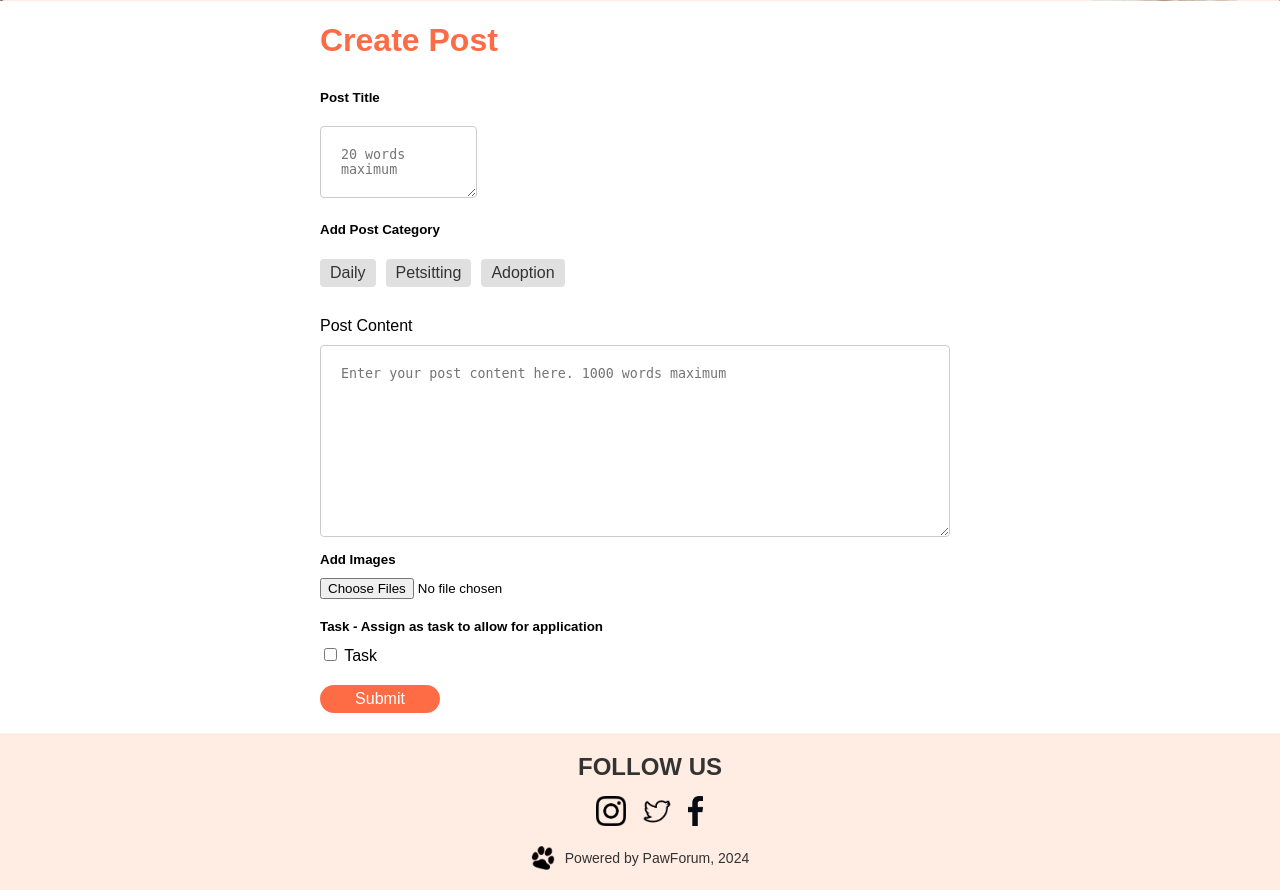
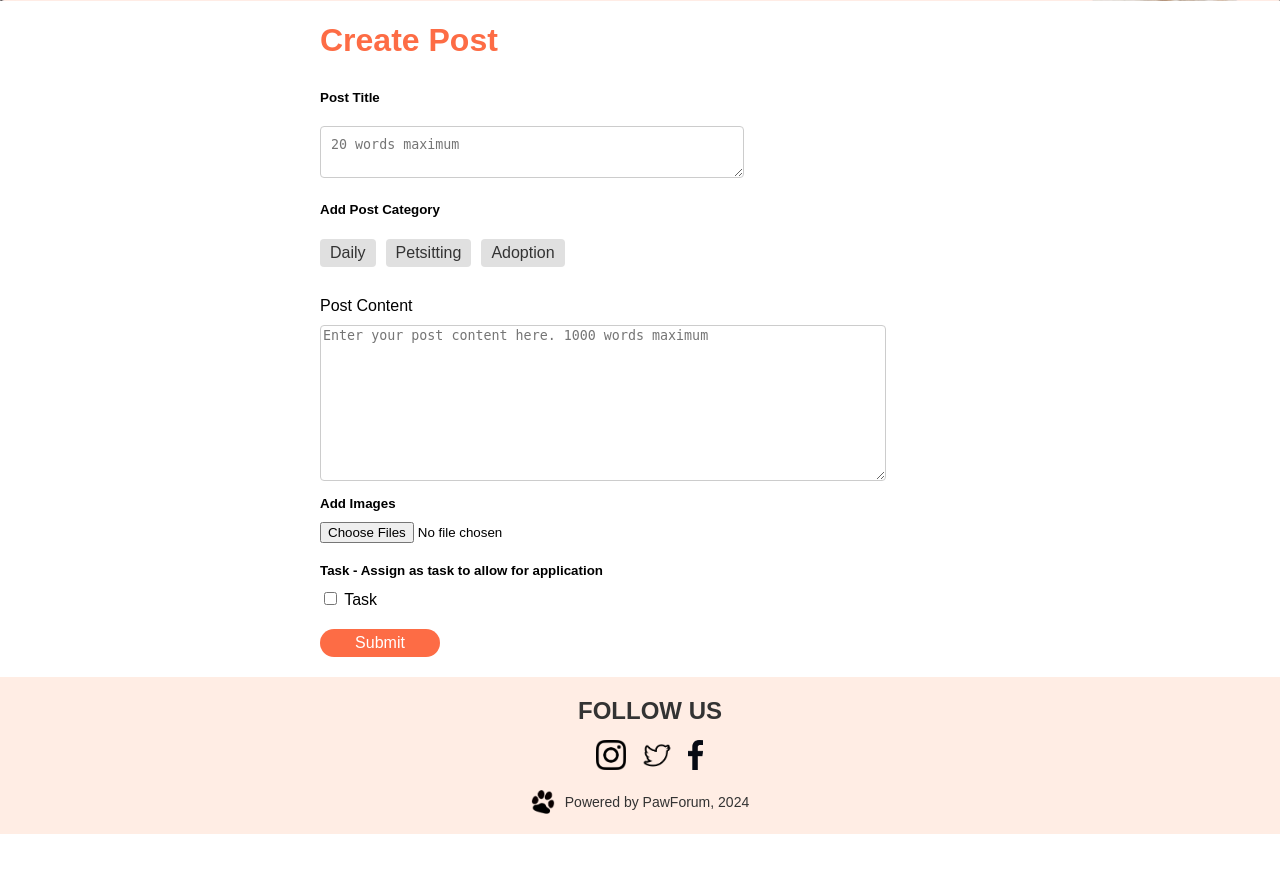
Before and after one commit to Misoto22/Paw-Forum, a Flask app: page /post_create in a window 1280 px wide. Shown: the part 311-1201 px from the top of the page. After the commit the page ends 1145 px from the top, so only its background shows below. Run offline with Flask 3, Linux system fonts and the light colour scheme; a user stored in the database is signed in.

Commit message:
Update title input textarea format

```diff
--- a/app/static/css/style.css
+++ b/app/static/css/style.css
@@ -330,11 +330,16 @@
 
 .Postbody textarea {
   width: 200%;
+  border: 1px solid #ccc;
+  border-radius: 4px;
+  box-sizing: border-box;
+  resize: vertical;
+  margin-top: 10px;
 }
 
-textarea {
-  width: 100%;
-  padding: 20px;
+.PostTitle textarea {
+  width: 300%;
+  padding: 10px;
   border: 1px solid #ccc;
   border-radius: 4px;
   box-sizing: border-box;
```
